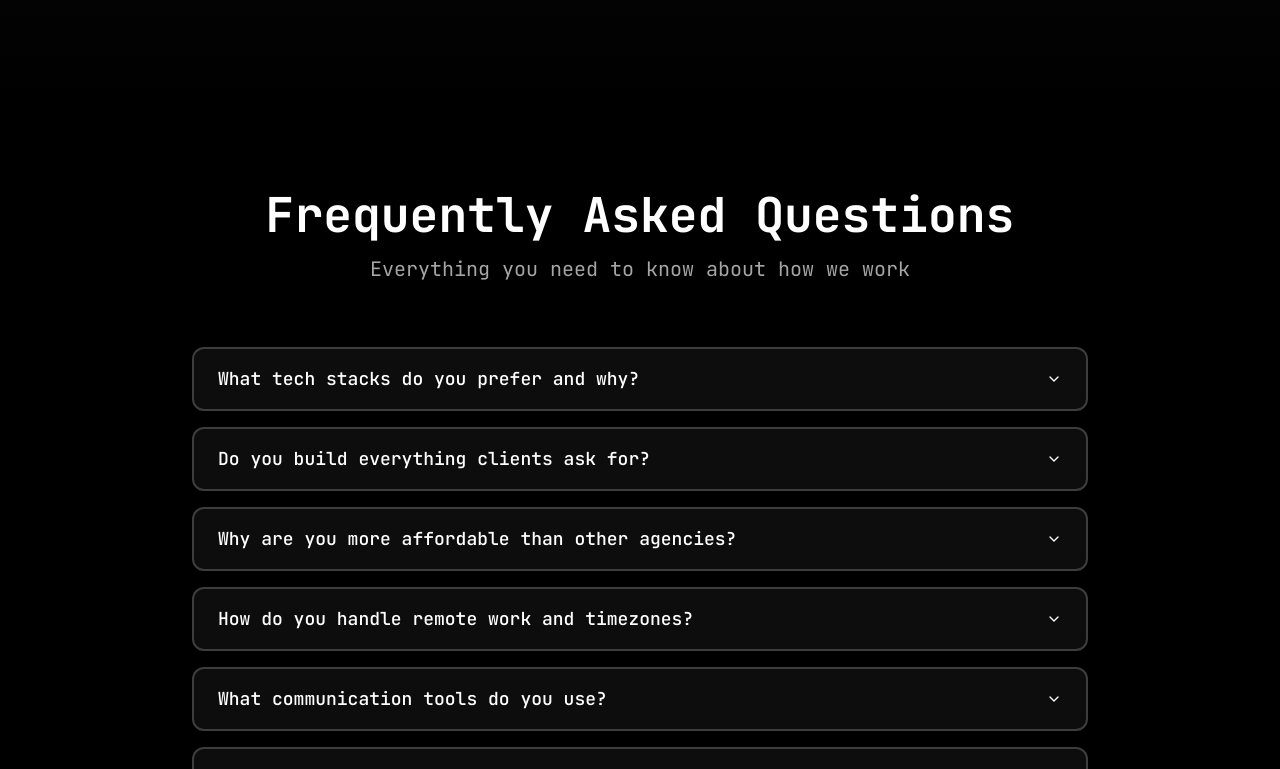
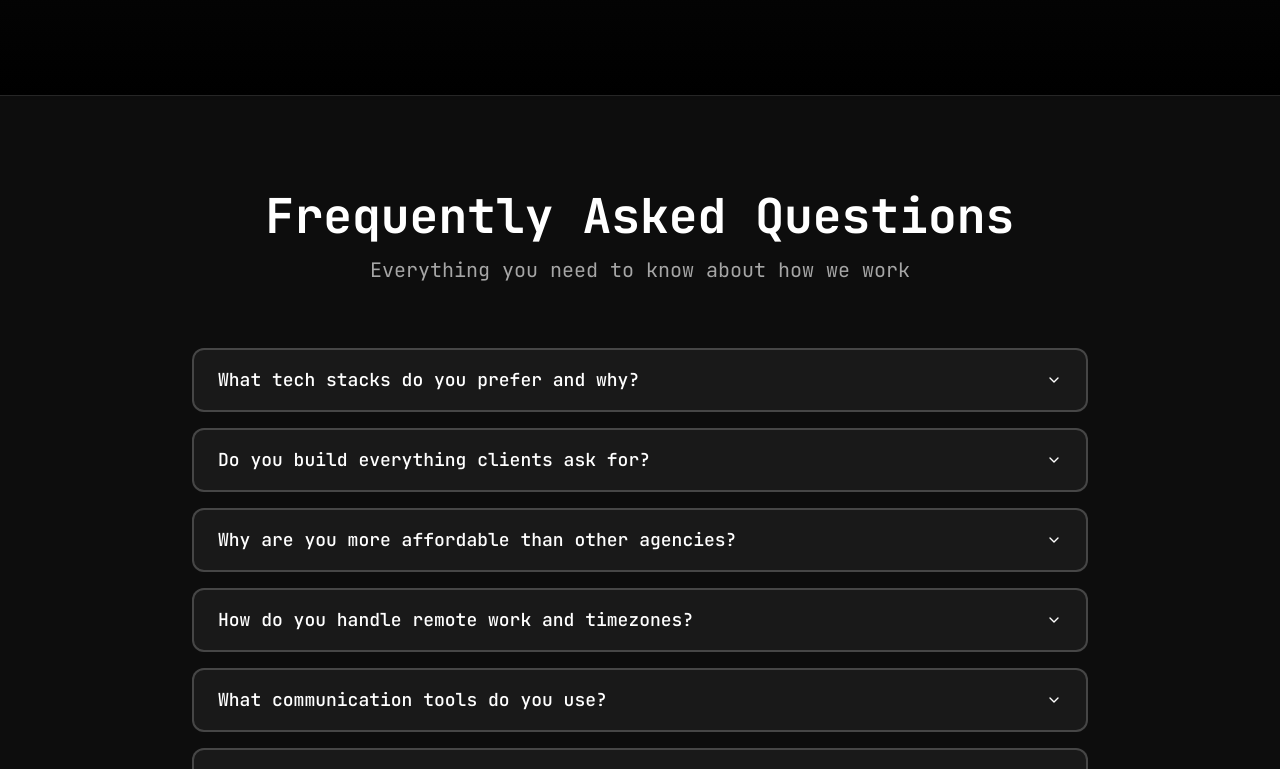
Before and after one commit to samldahl/aisle51-labs-landing, a React (Vite) app: page / in a window 1280 px wide. Shown: the part 2187-2956 px from the top of the page. Built offline with nearby package versions, Linux system fonts and the light colour scheme; the HTML template or start-up script is replaced by a standard one.

Commit message:
Fix: Add FAQ to page

```diff
--- a/src/components/FAQ.tsx
+++ b/src/components/FAQ.tsx
@@ -34,10 +34,10 @@ const faqs = [
 
 export const FAQ = () => {
   return (
-    <section className="py-24 px-4">
+    <section className="py-24 px-4 bg-white/5 border-y border-white/10">
       <div className="max-w-4xl mx-auto">
         <div className="text-center mb-16">
-          <h2 className="text-4xl md:text-5xl font-mono font-bold mb-4">
+          <h2 className="text-4xl md:text-5xl font-mono font-bold mb-4 text-foreground">
             Frequently Asked Questions
           </h2>
           <p className="text-xl text-muted-foreground font-mono">
```
